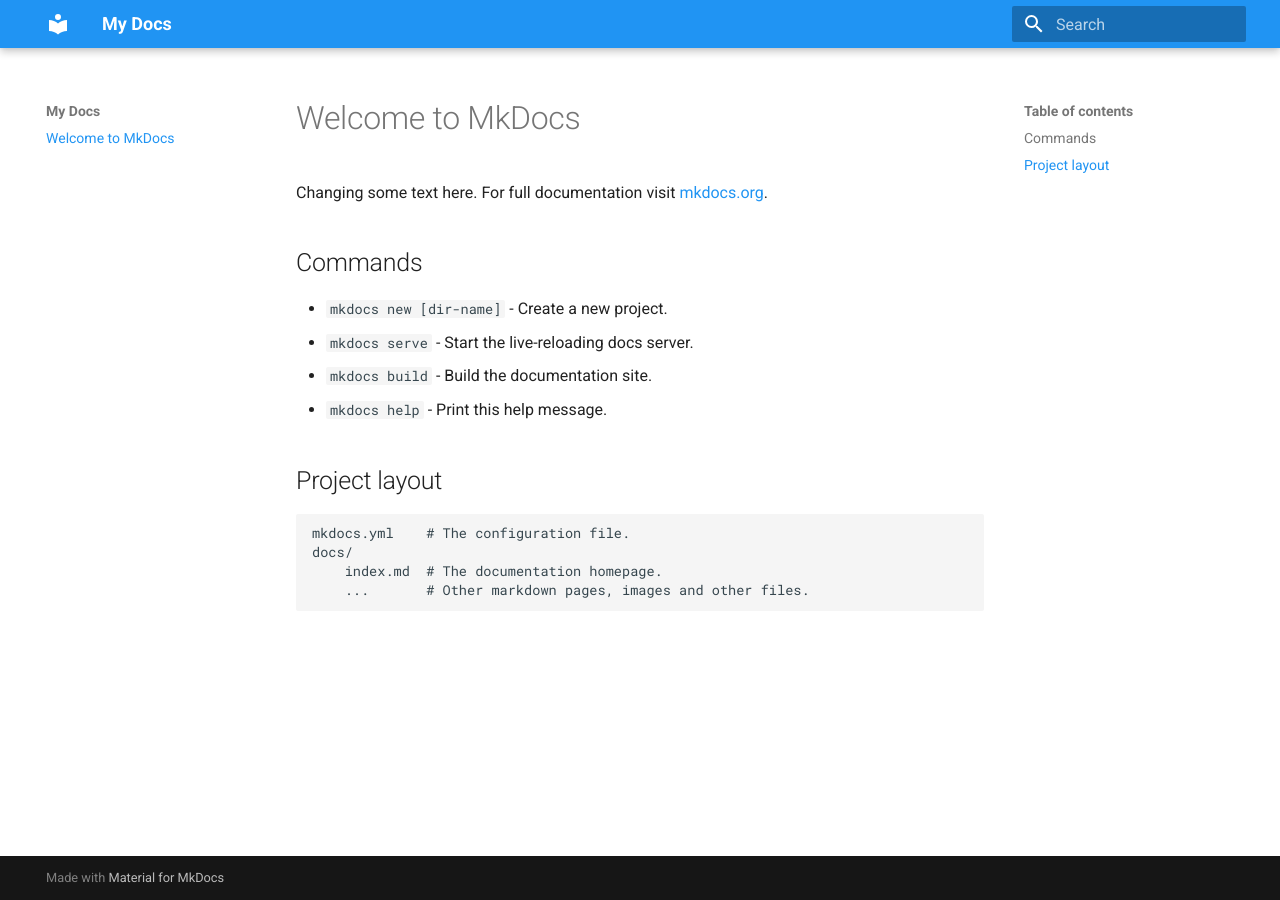
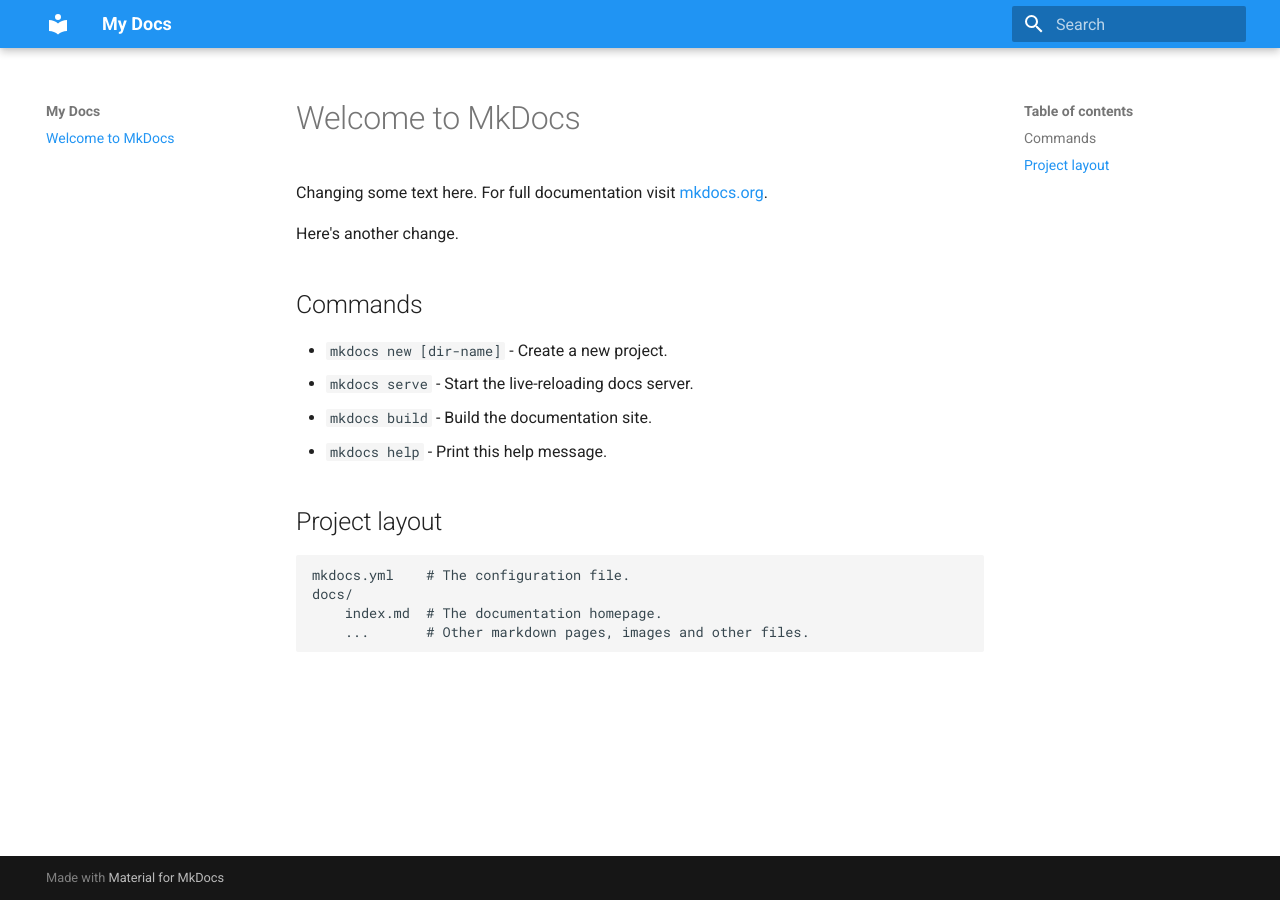
Before and after one commit to adriancollins/DLC, an MkDocs documentation site: the page built from docs/index.md, in a window 1280 px wide. Built offline with MkDocs 1.6.1 and Material for MkDocs 9.7.7, drawn with Linux system fonts in a browser that asks for light colours.

Commit message:
making changes

```diff
--- a/docs/index.md
+++ b/docs/index.md
@@ -1,6 +1,8 @@
 # Welcome to MkDocs
 Changing some text here.
 For full documentation visit [mkdocs.org](https://mkdocs.org).
+
+Here's another change.
 
 ## Commands
 
```
